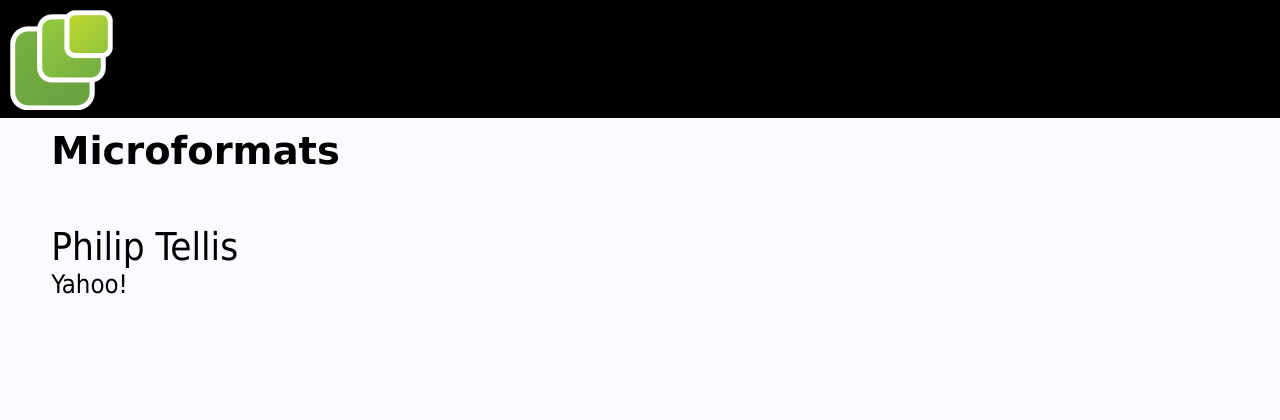
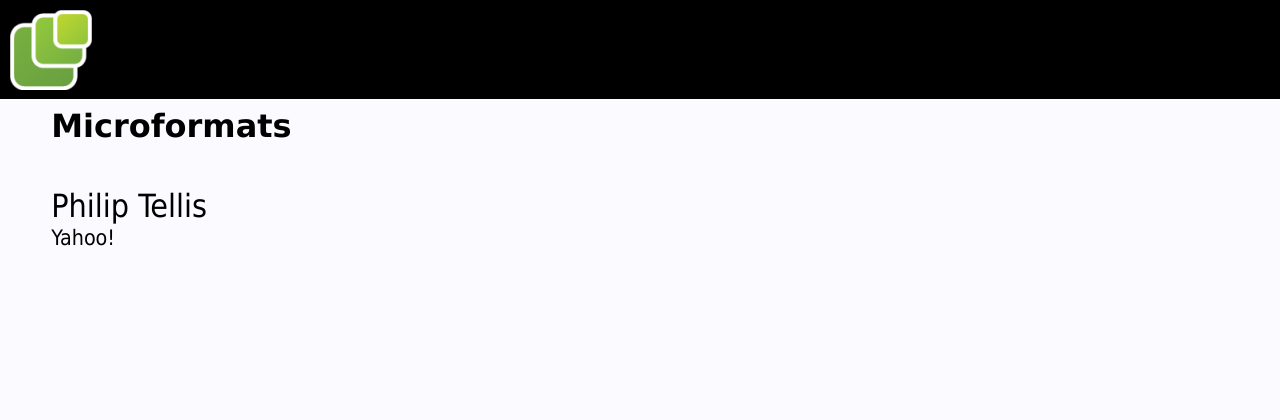
Before and after one commit to bluesmoon/talks, a PHP site: page /microformats/index.html in a window 1280 px wide. Shown: the top 420 px of the page. Run offline with PHP 8.4, Linux system fonts and the light colour scheme.

Commit message:
make header smaller

```diff
--- a/microformats/microformats.css
+++ b/microformats/microformats.css
@@ -1,4 +1,4 @@
-body {background: #fafaff; font-size: 2em;}
+body {background: #fafaff; }
 .slide h1 a {color: #a0e033; }
 div#footer h1 a {color: #a0e033; }
 
```
Also changed, not shown: microformats/logo.png.
